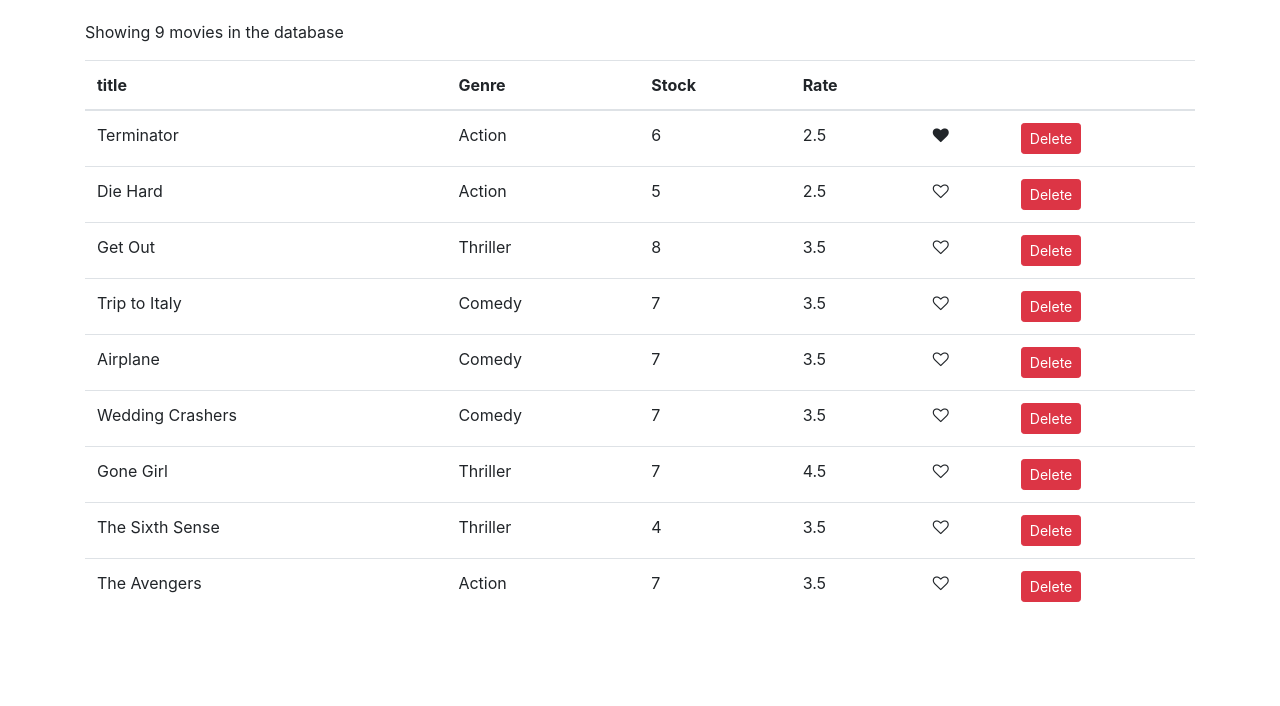
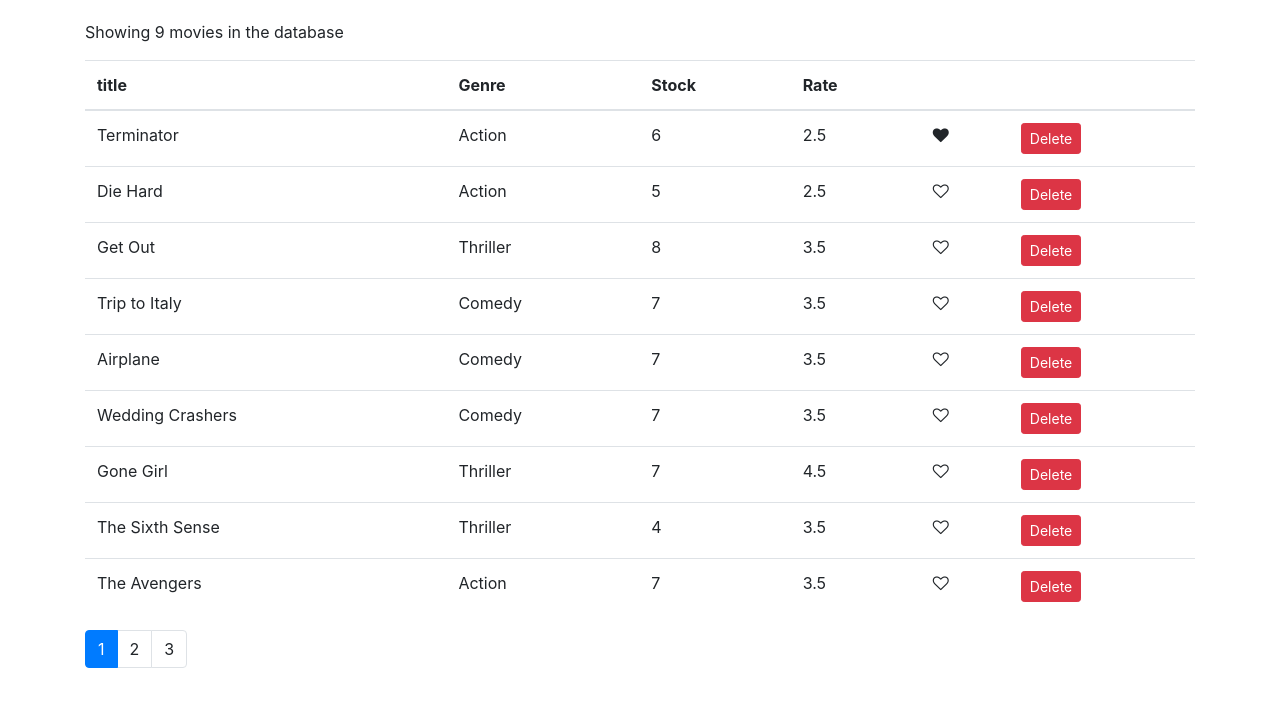
Before and after one commit to Arun05hp/movies-list, a React (Create React App) app: page / in a window 1280 px wide. Shown: the top 706 px of the page. Built offline with nearby package versions, Linux system fonts and the light colour scheme.

Commit message:
adding pagenation button

```diff
--- a/package.json
+++ b/package.json
@@ -8,6 +8,7 @@
     "@testing-library/user-event": "^7.1.2",
     "bootstrap": "^4.1.1",
     "font-awesome": "^4.7.0",
+    "lodash": "^4.17.10",
     "react": "^16.13.1",
     "react-dom": "^16.13.1",
     "react-scripts": "3.4.3"
--- a/src/components/Movies.jsx
+++ b/src/components/Movies.jsx
@@ -1,4 +1,5 @@
 import React, { Component } from "react";
+import Pagination from "../components/pagination";
 import { getMovies } from "../services/fakeMovieService";
 import Like from "./like";
 
@@ -7,6 +8,8 @@
     super(props);
     this.state = {
       movies: getMovies(),
+      currentPage: 1,
+      pageSize: 4,
     };
   }
 
@@ -22,8 +25,13 @@
     this.setState({ movies });
   };
 
+  handlePageChange = (page) => {
+    this.setState({ currentPage: page });
+  };
+
   render() {
     const { length: count } = this.state.movies;
+    const { pageSize, currentPage } = this.state;
     if (count === 0) return <p>There are no movies in the Database</p>;
     return (
       <React.Fragment>
@@ -64,6 +72,12 @@
             ))}
           </tbody>
         </table>
+        <Pagination
+          itemsCount={count}
+          pageSize={pageSize}
+          currentPage={currentPage}
+          onPageChange={this.handlePageChange}
+        />
       </React.Fragment>
     );
   }
--- /dev/null
+++ b/src/components/pagination.jsx
@@ -0,0 +1,29 @@
+import React from "react";
+import _ from "lodash";
+
+const Pagination = (props) => {
+  const { itemsCount, pageSize, currentPage, onPageChange } = props;
+
+  const pagesCount = Math.ceil(itemsCount / pageSize);
+  if (pagesCount === 1) return null;
+  const pages = _.range(1, pagesCount + 1);
+
+  return (
+    <nav aria-label="Page navigation example">
+      <ul className="pagination">
+        {pages.map((page) => (
+          <li
+            key={page}
+            className={page === currentPage ? "page-item active" : "page-item"}
+          >
+            <a className="page-link" onClick={() => onPageChange(page)}>
+              {page}
+            </a>
+          </li>
+        ))}
+      </ul>
+    </nav>
+  );
+};
+
+export default Pagination;
```
Also changed, not shown: 1 other file (tests, documents, lock files or other folders).
